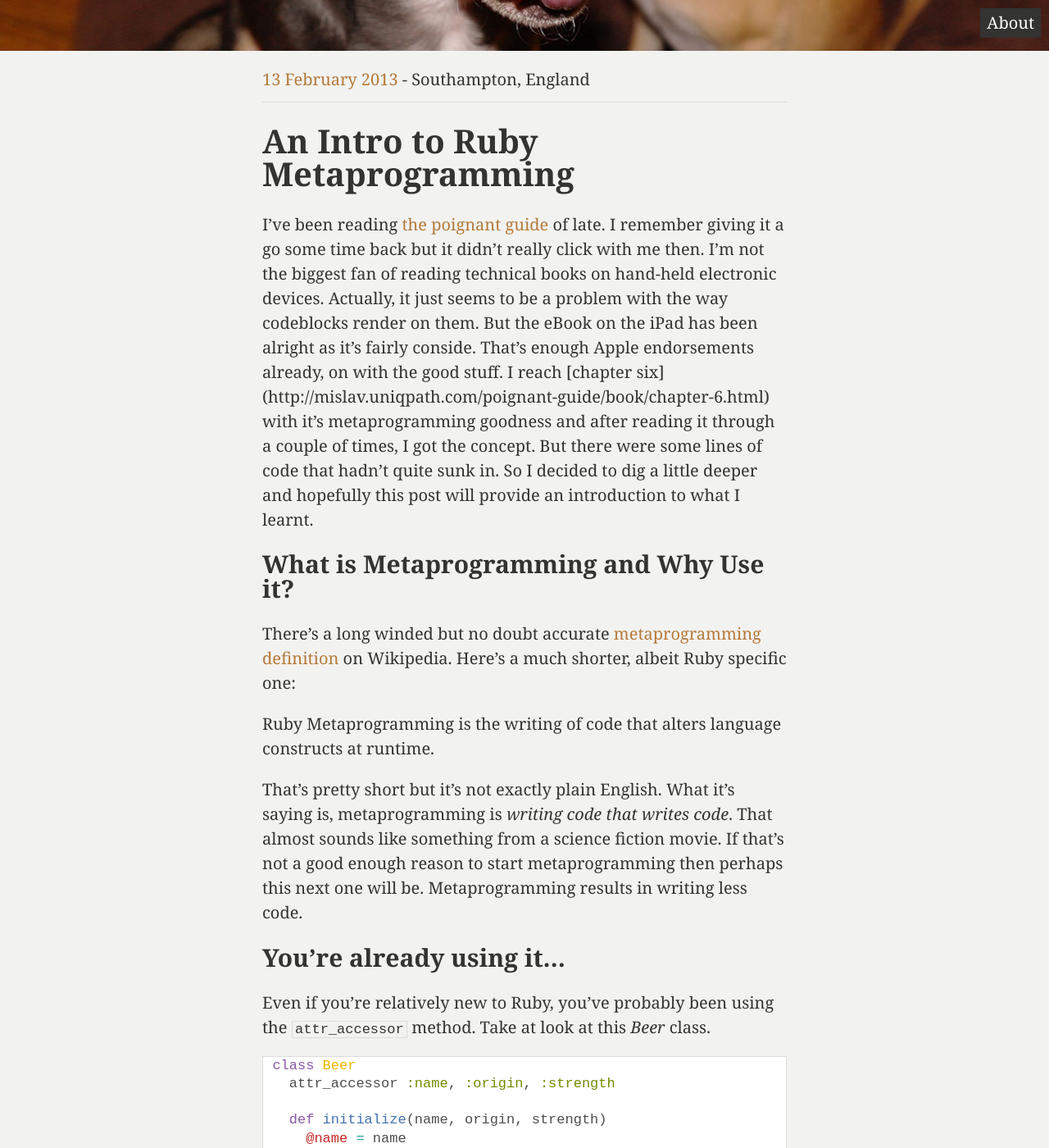
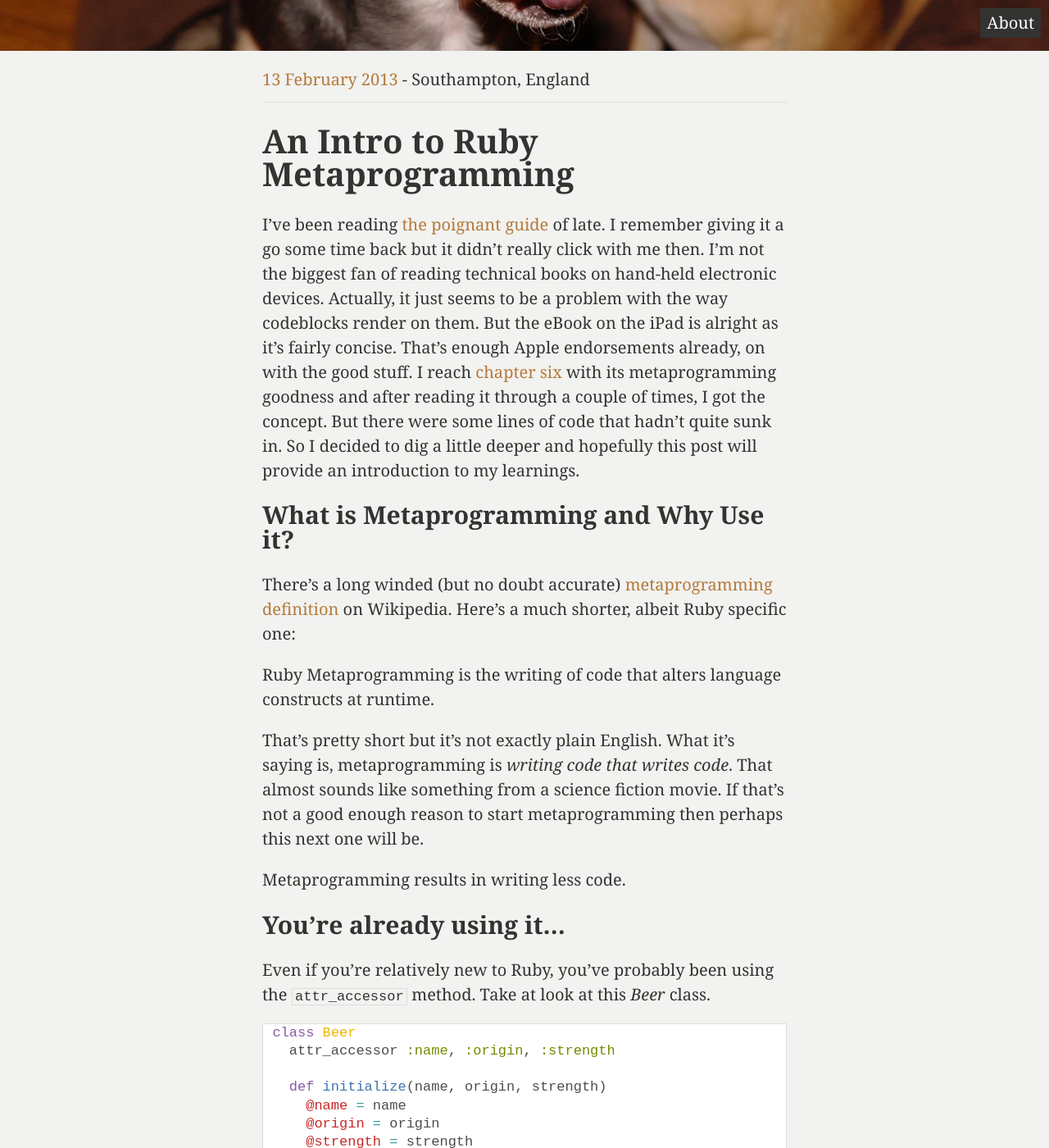
Before and after one commit to mozmorris/mozmorris.github.com, a Jekyll site: the page built from _posts/2013-02-13-an-intro-to-ruby-metaprogramming.md, in a window 1280 px wide and 1400 px high, scrolled down 475 px. Shown: the whole window at 82% size. Built offline with Jekyll 4.4.1, drawn with Linux system fonts in a browser that asks for light colours; Markdown is read by kramdown in place of the engine named in the settings; some of the changed lines change nothing that is shown; some of the changed text lies outside the part shown.

Commit message:
fix typos & grammar in metaprogramming post

```diff
--- a/_posts/2013-02-13-an-intro-to-ruby-metaprogramming.md
+++ b/_posts/2013-02-13-an-intro-to-ruby-metaprogramming.md
@@ -9,15 +9,17 @@
 {{ page.title }}
 ================
 
-I've been reading [the poignant guide](http://mislav.uniqpath.com/poignant-guide/) of late. I remember giving it a go some time back but it didn't really click with me then. I'm not the biggest fan of reading technical books on hand-held electronic devices. Actually, it just seems to be a problem with the way codeblocks render on them. But the eBook on the iPad has been alright as it's fairly conside. That's enough Apple endorsements already, on with the good stuff. I reach [chapter six] (http://mislav.uniqpath.com/poignant-guide/book/chapter-6.html) with it's metaprogramming goodness and after reading it through a couple of times, I got the concept. But there were some lines of code that hadn't quite sunk in. So I decided to dig a little deeper and hopefully this post will provide an introduction to what I learnt.
+I've been reading [the poignant guide](http://mislav.uniqpath.com/poignant-guide/) of late. I remember giving it a go some time back but it didn't really click with me then. I'm not the biggest fan of reading technical books on hand-held electronic devices. Actually, it just seems to be a problem with the way codeblocks render on them. But the eBook on the iPad is alright as it's fairly concise. That's enough Apple endorsements already, on with the good stuff. I reach [chapter six](http://mislav.uniqpath.com/poignant-guide/book/chapter-6.html) with its metaprogramming goodness and after reading it through a couple of times, I got the concept. But there were some lines of code that hadn't quite sunk in. So I decided to dig a little deeper and hopefully this post will provide an introduction to my learnings.
 
 ## What is Metaprogramming and Why Use it?
 
-There's a long winded but no doubt accurate [metaprogramming definition](http://en.wikipedia.org/wiki/Metaprogramming) on Wikipedia. Here's a much shorter, albeit Ruby specific one:
+There's a long winded (but no doubt accurate) [metaprogramming definition](http://en.wikipedia.org/wiki/Metaprogramming) on Wikipedia. Here's a much shorter, albeit Ruby specific one:
 
 Ruby Metaprogramming is the writing of code that alters language constructs at runtime.
 
-That's pretty short but it's not exactly plain English. What it's saying is, metaprogramming is *writing code that writes code*. That almost sounds like something from a science fiction movie. If that's not a good enough reason to start metaprogramming then perhaps this next one will be. Metaprogramming results in writing less code.
+That's pretty short but it's not exactly plain English. What it's saying is, metaprogramming is *writing code that writes code*. That almost sounds like something from a science fiction movie. If that's not a good enough reason to start metaprogramming then perhaps this next one will be.
+
+Metaprogramming results in writing less code.
 
 ## You're already using it...
 
@@ -73,7 +75,7 @@
 end
 {% endhighlight %}
 
-So we've ended up with 30 lines of code, but only written nine of them. Awesome. Let's do some our own meta then.
+So we've ended up with 30 lines of code, but only written 9 of them. Awesome. Let's do some of our own meta then.
 
 ## Beer Brewing
 
@@ -127,25 +129,27 @@
 As well as writing less code, this method also provides some flexibility. For example, what if our next brewery wanted to stock an ingredient other than water, malt, hops or yeast? No problem:
 
 {% highlight ruby %}
-class HeinekenIntl < Brewery
+class FostersGroup < Brewery
   ingredients :tap_water, :cheap_malt, :mouldy_hops, :industrial_yeast
 end
 
-f = HeinekenIntl.new   #=> #<HeinekenIntl:0x007f83b31e1d90>
-f.add_mouldy_hops 80  #=> 80
-f.mouldy_hops?        #=> "We've got 80 units of mouldy hops in stock."
+f = FostersGroup.new   #=> #<FostersGroup:0x007f83b31e1d90>
+f.add_mouldy_hops 80   #=> 80
+f.mouldy_hops?         #=> "We've got 80 units of mouldy hops in stock."
 {% endhighlight %}
 
 Luckily for the brewers of that well known Australian brand larger, we can accommodate their inferior product and brewing practices. Perhaps in this case meta's not so great ;-]
 
 ## Beer Drinking
 
-I've barely scratched the surface with what's possible but after spending time learning a few techniques, this has hopefully been a good starting point. The following resources are very much worth checking out.
+I've barely scratched the surface with what's possible but hopefully this has been a good starting point. The rabbit hole goes a whole lot deeper once we start looking at metaclasses and Ruby's object model, but perhaps I'll leave that for another post.
+
+The following resources are very much worth checking out.
 
 * [define_method()](http://www.ruby-doc.org/core-1.9.3/Module.html#method-i-define_method)
 * [Metaprogramming in Ruby](http://ruby-metaprogramming.rubylearning.com/)
 * [Chapter 6, The Poignant Guide](http://mislav.uniqpath.com/poignant-guide/book/chapter-6.html)
 
-And for the connoisseurs.
+And for the beer connoisseurs.
 
 * [BrewDog Brewery](http://www.brewdog.com/)
```
